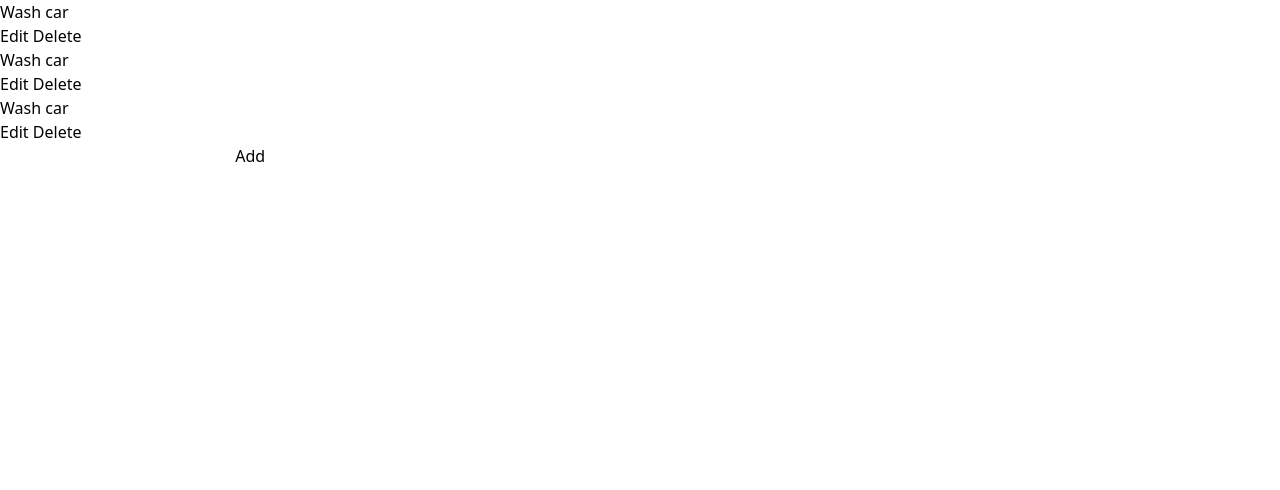
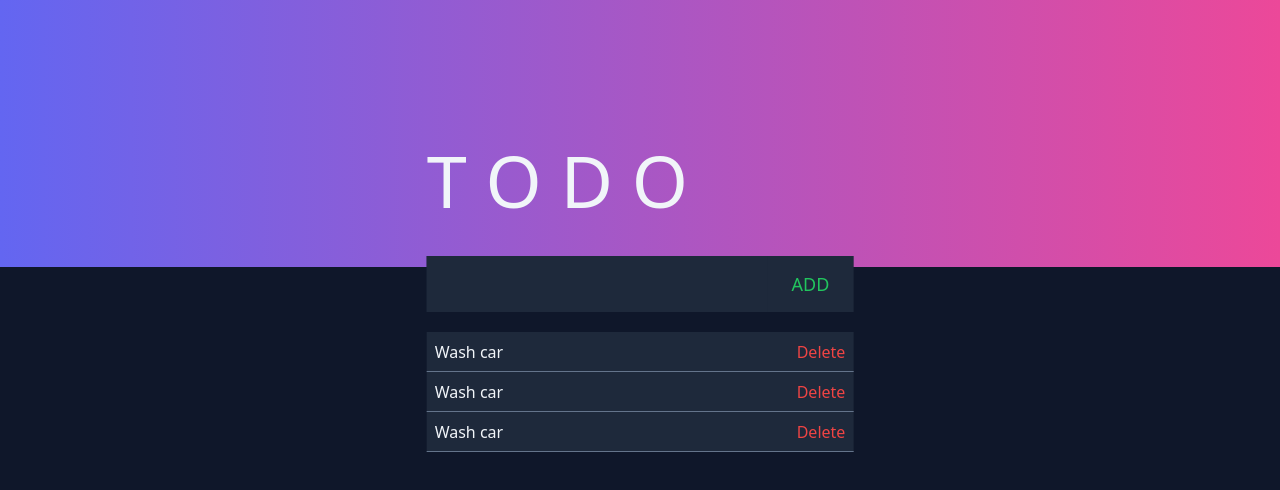
Before and after one commit to adel-gu/Todo-typescript, a website with bundled scripts: page public/index.html in a window 1280 px wide. Built offline with nearby package versions, Linux system fonts and the light colour scheme.

Commit message:
Add styling

```diff
--- a/public/index.html
+++ b/public/index.html
@@ -8,38 +8,54 @@
     <script src="https://cdn.tailwindcss.com"></script>
     <title>Todo</title>
   </head>
-  <body>
-    <main>
-      <div class="app">
-        <ul class="task-list">
+  <body class="relative flex flex-col h-screen text-slate-100">
+    <div class="h-1/3 bg-gradient-to-r from-indigo-500 to-pink-500"></div>
+    <div class="h-2/3 bg-slate-900"></div>
+    <main class="absolute top-36 start-1/2 -translate-x-2/4 w-1/3">
+      <div class="">
+        <h1 class="text-7xl font-medium mb-10">T O D O</h1>
+        <div class="task-form bg-slate-800">
+          <form action="" class="flex justify-between h-14">
+            <input
+              type="text"
+              name="title"
+              id="title"
+              class="grow bg-slate-800 outline-none text-lg ps-6"
+            />
+            <button
+              type="submit"
+              class="text-lg px-6 text-green-500 active:text-slate-700"
+            >
+              ADD
+            </button>
+          </form>
+        </div>
+        <ul class="task-list mt-5">
           <li class="task-item" data-id="1">
-            <div class="task-item-content">
+            <div
+              class="task-item-content flex justify-between items-center h-10 px-2 bg-slate-800 border-slate-500 border-b"
+            >
               <p>Wash car</p>
-              <button>Edit</button>
-              <button>Delete</button>
+              <button class="text-red-500 active:text-slate-700">Delete</button>
             </div>
           </li>
-          <li class="task-item" data-id="2">
-            <div class="task-item-content">
+          <li class="task-item" data-id="1">
+            <div
+              class="task-item-content flex justify-between items-center h-10 px-2 bg-slate-800 border-slate-500 border-b"
+            >
               <p>Wash car</p>
-              <button>Edit</button>
-              <button>Delete</button>
+              <button class="text-red-500 active:text-slate-700">Delete</button>
             </div>
           </li>
-          <li class="task-item" data-id="3">
-            <div class="task-item-content">
+          <li class="task-item" data-id="1">
+            <div
+              class="task-item-content flex justify-between items-center h-10 px-2 bg-slate-800 border-slate-500 border-b"
+            >
               <p>Wash car</p>
-              <button>Edit</button>
-              <button>Delete</button>
+              <button class="text-red-500 active:text-slate-700">Delete</button>
             </div>
           </li>
         </ul>
-        <div class="task-form">
-          <form action="">
-            <input type="text" name="title" id="title" />
-            <button type="submit">Add</button>
-          </form>
-        </div>
       </div>
     </main>
   </body>
```
